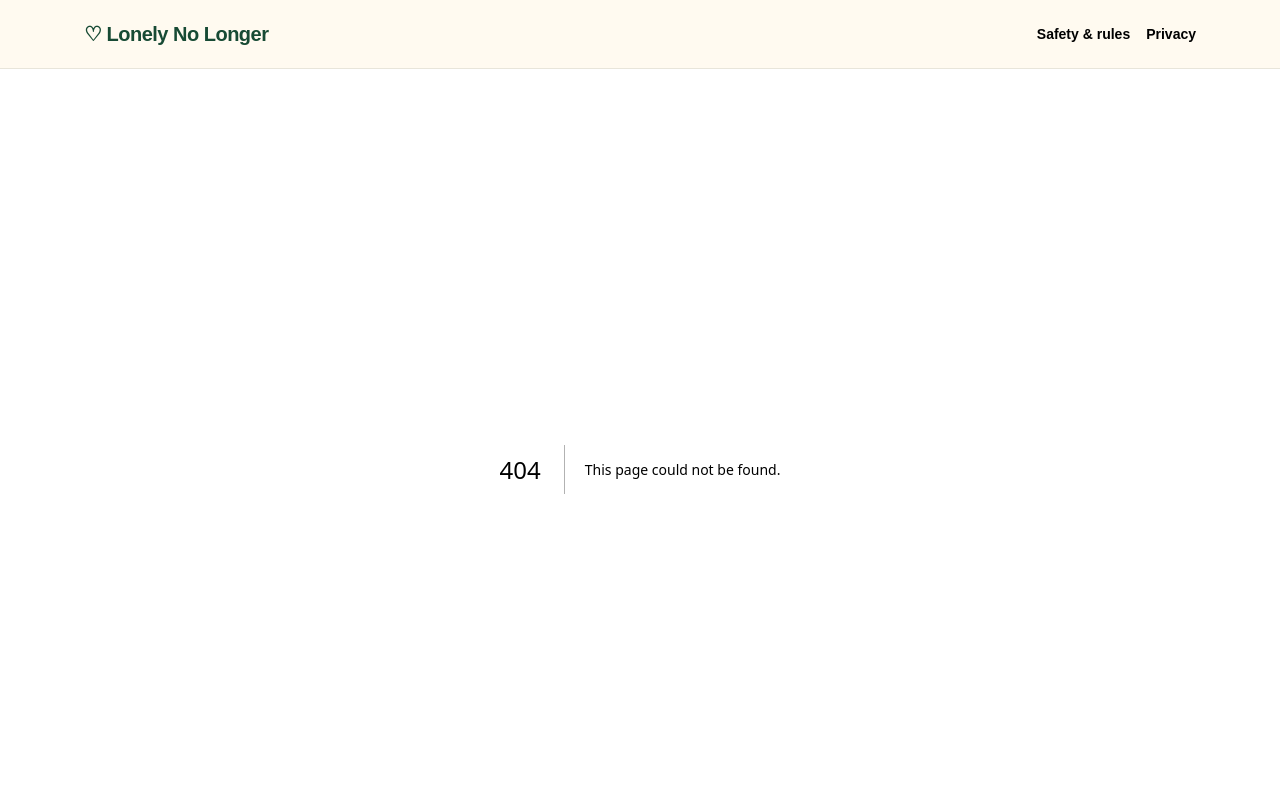
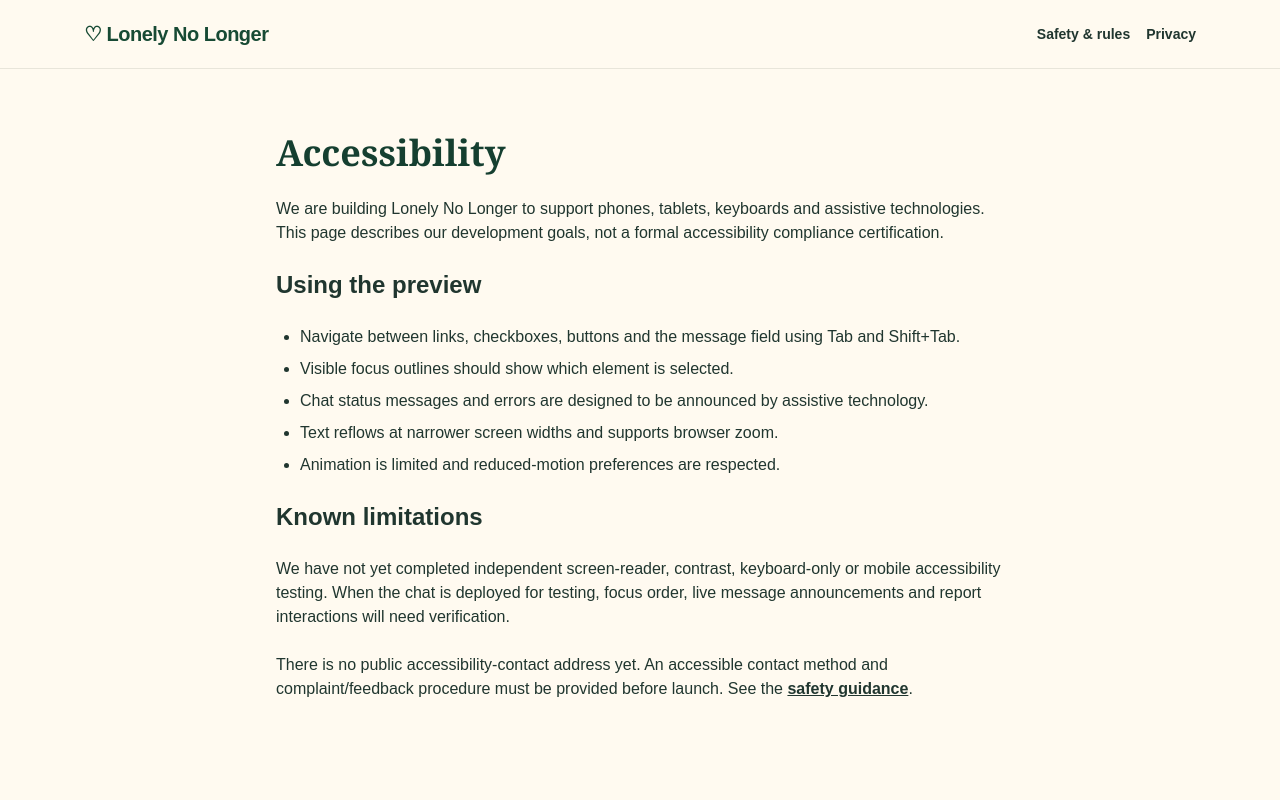
Before and after one commit to Leon-Bishop/lonely-no-longer, a Next.js app in the folder apps/web/: page /accessibility in a window 1280 px wide. Before the commit this address had no page. Shown: the top 800 px of the page. Built offline with nearby package versions, Linux system fonts and the light colour scheme.

Commit message:
Phase 4: add accessible safety guidance

```diff
--- /dev/null
+++ b/apps/web/app/accessibility/page.tsx
@@ -0,0 +1,14 @@
+import Link from 'next/link';
+
+export const metadata={title:'Accessibility | Lonely No Longer'};
+export default function Accessibility(){
+ return <article className="mx-auto max-w-3xl space-y-6 px-5 py-12 sm:py-16">
+  <h1 className="font-serif text-4xl font-bold text-[#153f30]">Accessibility</h1>
+  <p>We are building Lonely No Longer to support phones, tablets, keyboards and assistive technologies. This page describes our development goals, not a formal accessibility compliance certification.</p>
+  <h2 className="text-2xl font-bold">Using the preview</h2>
+  <ul className="list-disc space-y-2 pl-6"><li>Navigate between links, checkboxes, buttons and the message field using Tab and Shift+Tab.</li><li>Visible focus outlines should show which element is selected.</li><li>Chat status messages and errors are designed to be announced by assistive technology.</li><li>Text reflows at narrower screen widths and supports browser zoom.</li><li>Animation is limited and reduced-motion preferences are respected.</li></ul>
+  <h2 className="text-2xl font-bold">Known limitations</h2>
+  <p>We have not yet completed independent screen-reader, contrast, keyboard-only or mobile accessibility testing. When the chat is deployed for testing, focus order, live message announcements and report interactions will need verification.</p>
+  <p>There is no public accessibility-contact address yet. An accessible contact method and complaint/feedback procedure must be provided before launch. See the <Link href="/safety" className="font-semibold underline">safety guidance</Link>.</p>
+ </article>;
+}
```
